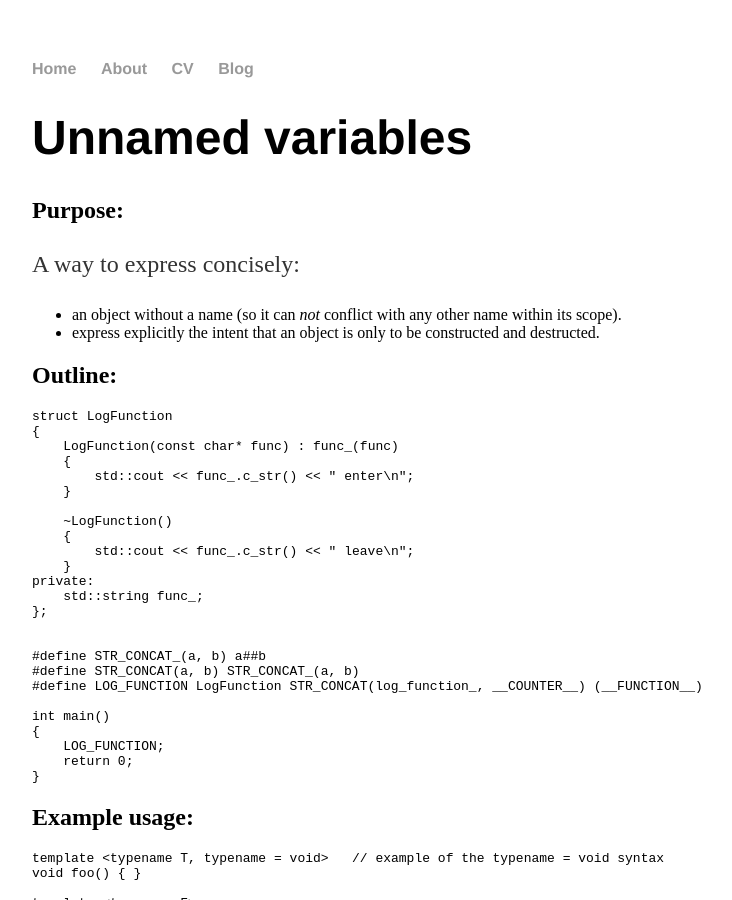
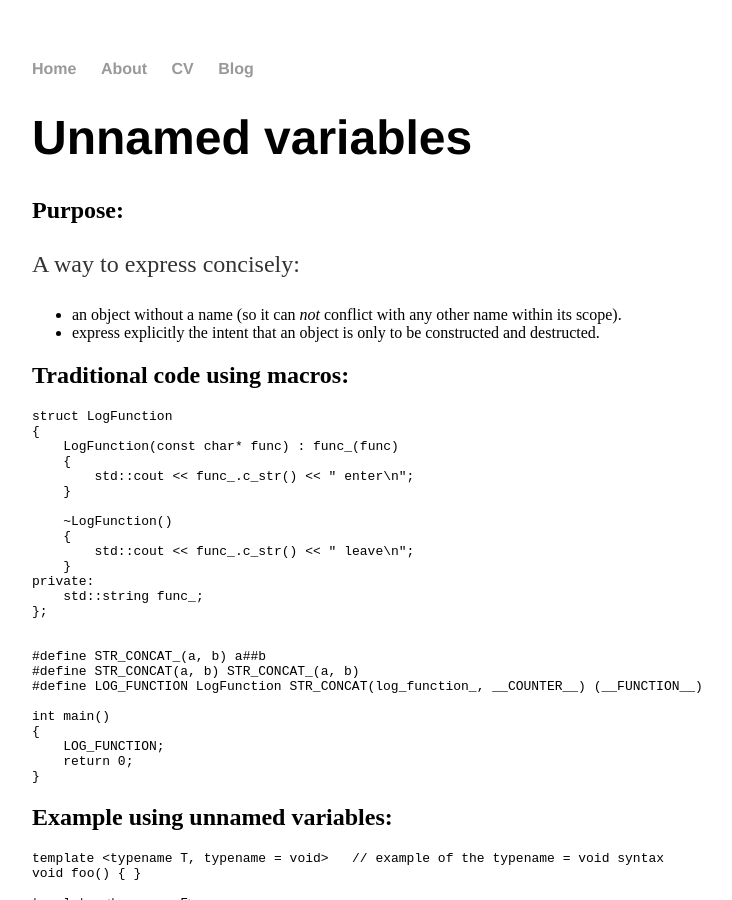
Before and after one commit to janwilmans/janwilmans.github.io, a Jekyll site: the page built from auto.md, in a window 1280 px wide and 900 px high. Shown: the whole window, without its empty margins (160-892 px from the left). Built offline with Jekyll 4.4.1, drawn with Linux system fonts in a browser that asks for light colours; our own code applies the rules of GitHub Pages for plain Markdown files.

Commit message:
Update auto.md

````diff
--- a/auto.md
+++ b/auto.md
@@ -5,7 +5,7 @@ A way to express concisely:
 - an object without a name (so it can *not* conflict with any other name within its scope).
 - express explicitly the intent that an object is only to be constructed and destructed.
 
-## Outline:
+## Traditional code using macros:
 
 ```cpp
 struct LogFunction
@@ -35,7 +35,7 @@ int main()
 }
 ```
 
-## Example usage:
+## Example using unnamed variables:
 
 ```cpp
 template <typename T, typename = void>   // example of the typename = void syntax
````
